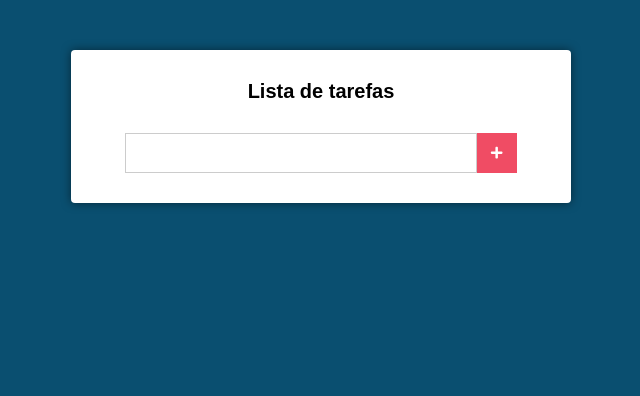
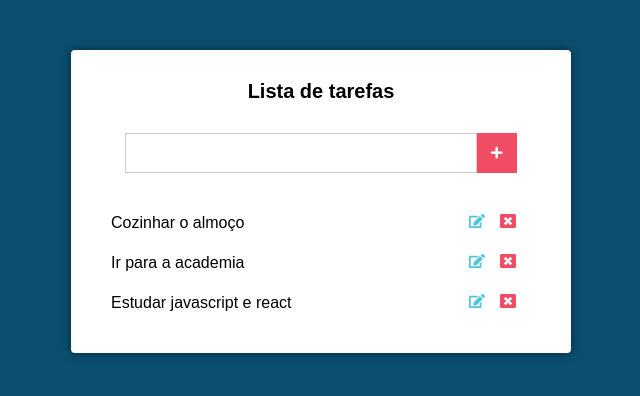
Before and after one commit to GabrielOFFrancisco/Lista-de-tarefas, a React (Create React App) app: page / in a window 1280 px wide. Shown: the top 396 px of the page, without its empty margins (319-959 px from the left). Built offline with nearby package versions, Linux system fonts and the light colour scheme.

Commit message:
Estilizando tarefas

```diff
--- a/src/components/Main.css
+++ b/src/components/Main.css
@@ -71,3 +71,38 @@
   opacity: 1;
   transition: 0s
 }
+
+.tasks {
+  margin-top: 30px;
+}
+
+.tasks li {
+  display: flex;
+  align-items: center;
+  justify-content: space-between;
+  padding: 10px;
+  transition: all 600ms;
+}
+
+.tasks li:hover {
+  background: #51c5de;
+}
+
+.tasks li .edit {
+  margin-right: 15px;
+  color: #51c5de;
+}
+
+.tasks li .delete {
+  margin-right: 15px;
+  color: #f04c64;
+}
+
+.tasks li:hover .edit, .tasks li:hover .delete {
+  color: #000;
+  transition: all 600ms;
+}
+
+.tasks li .edit, .tasks li .delete {
+  cursor: pointer;
+}
--- a/src/components/Main.js
+++ b/src/components/Main.js
@@ -2,12 +2,20 @@ import React, { Component } from 'react';
 
 // Form
 import { FaPlus } from 'react-icons/fa';
+
+// Taredas
+import { FaEdit, FaWindowClose} from 'react-icons/fa';
 
 import './Main.css';
 
 export default class Main extends Component {
   state = {
     newTask: '',
+    tasks: [
+      'Cozinhar o almoço',
+      'Ir para a academia',
+      'Estudar javascript e react',
+    ],
   };
 
   handleChange = (e) => {
@@ -17,7 +25,7 @@ export default class Main extends Component {
   };
 
   render() {
-    const { newTask } = this.state;
+    const { newTask, tasks } = this.state;
 
     return (
       <div className="main">
@@ -33,6 +41,18 @@ export default class Main extends Component {
             <FaPlus />
           </button>
         </form>
+
+        <ul className="tasks">
+          {tasks.map((task) => (
+            <li key={task}>
+              {task}
+              <div>
+                <FaEdit className="edit" />
+                <FaWindowClose className="delete" />
+              </div>
+            </li>
+          ))}
+        </ul>
       </div>
     );
   }
```
